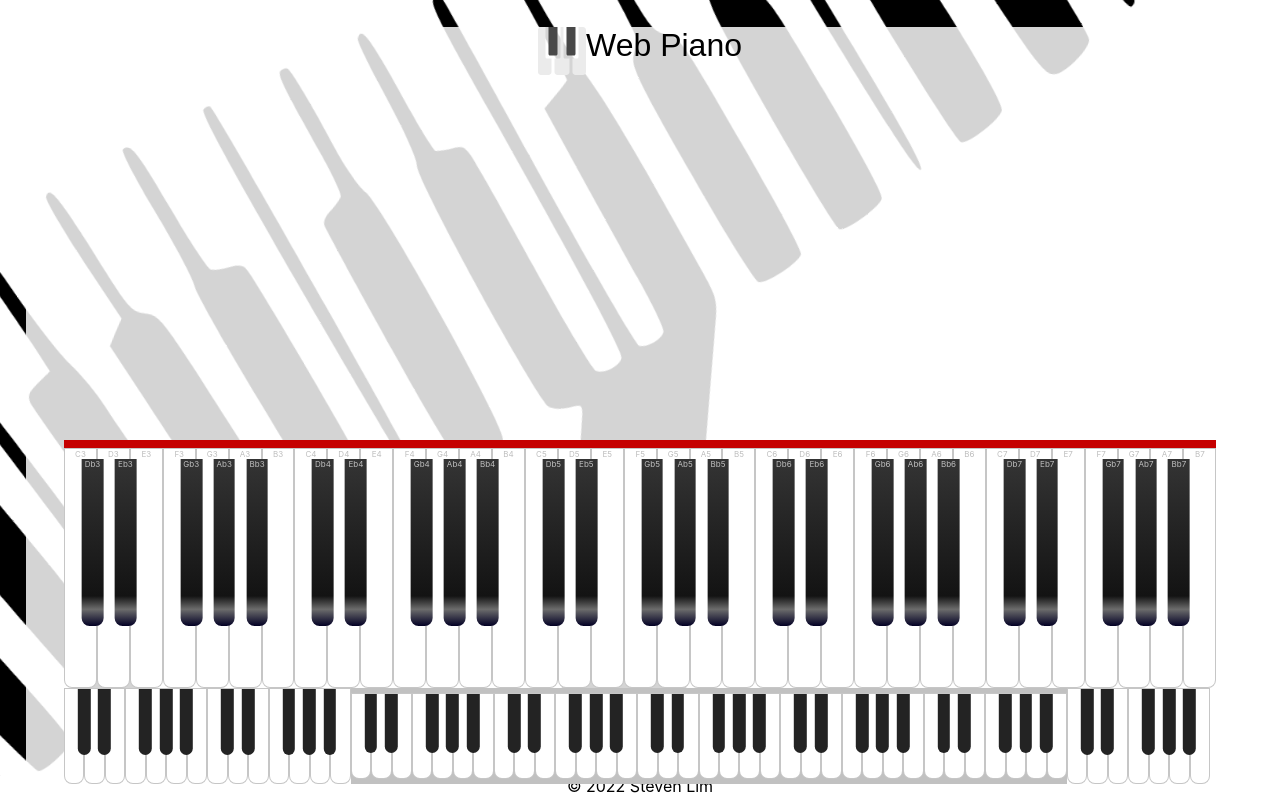
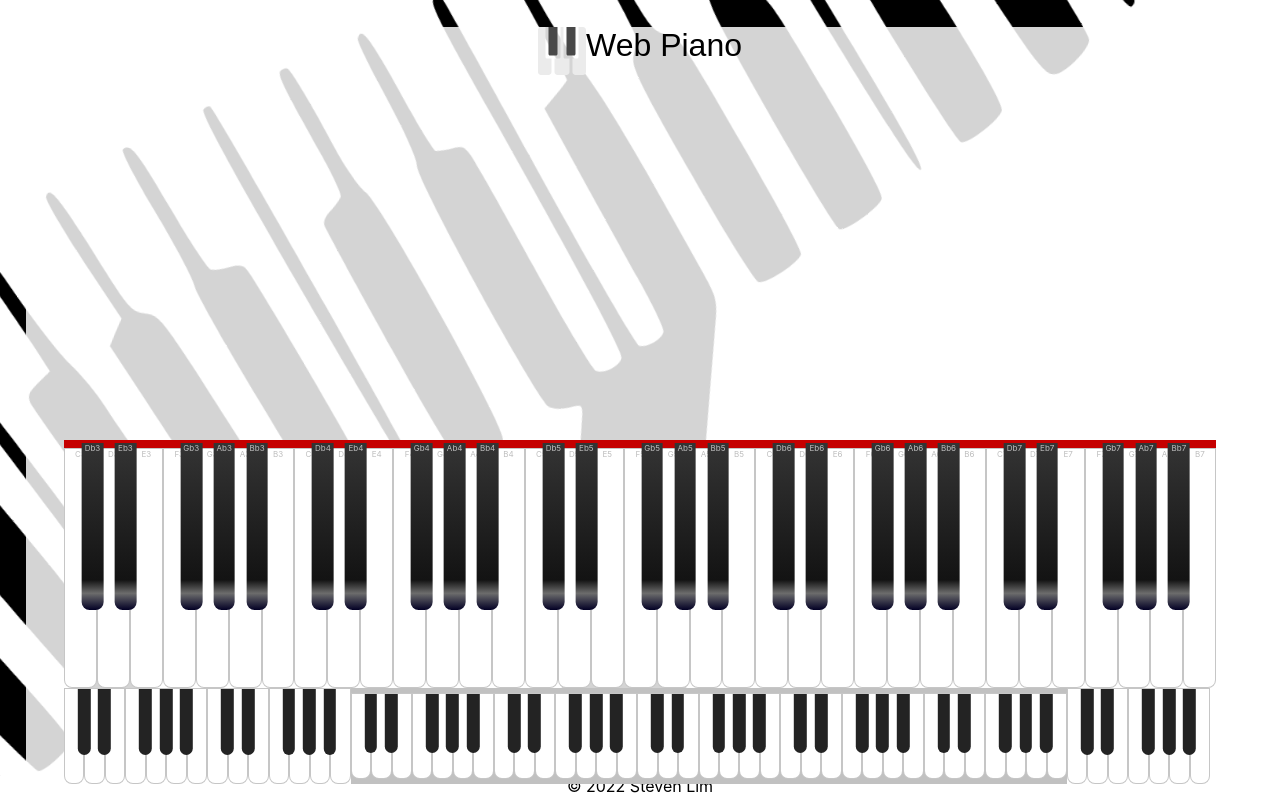
Before and after one commit to StevenLimCA/Ear-trainer, a React (Create React App) app: page / in a window 1280 px wide. Built offline with nearby package versions, Linux system fonts and the light colour scheme; no server answers.

Commit message:
added key down animation for black keys

```diff
--- a/src/components/Octave/Octave.scss
+++ b/src/components/Octave/Octave.scss
@@ -1,6 +1,12 @@
 @use '../../styles/partials/mixins'as *;
 
 .octave {
+    -moz-user-select: -moz-none;
+    -khtml-user-select: none;
+    -webkit-user-select: none;
+    -o-user-select: none;
+    user-select: none;
+
     &__name {
         display: flex;
     }
@@ -22,9 +28,7 @@
         -o-user-select: none;
         user-select: none;
 
-        // &--active {
-        //     background-color: rgb(230, 230, 230);
-        // }
+
 
         @include tablet {
             // width: 15vw;
@@ -46,23 +50,24 @@
         height: 70%;
         border-radius: 0 0 0.5rem 0.5rem;
         width: 5vw;
-        transform: translate(3.2vw, -2vw);
+        transform: translate(3.2vw, -5vw);
         z-index: 105;
         -moz-user-select: -moz-none;
         -khtml-user-select: none;
         -webkit-user-select: none;
         -o-user-select: none;
         user-select: none;
+        transition: all 1s ease-in-out;
 
         @include tablet {
             width: 3.6vw;
-            transform: translate(4.1vw, -1vh);
+            transform: translate(4.1vw, -2.1vh);
 
         }
 
         @include desktop {
             width: 1.7vw;
-            transform: translateX(1.3vw);
+            transform: translate(1.3vw, -2vh);
 
 
         }
@@ -113,6 +118,17 @@
 .Bb7 {
     &--active {
         background-color: rgb(59, 59, 59);
+        transform: translate(3.2vw, -3.5vw);
+
+        @include tablet {
+            transform: translate(4.1vw, -1.2vh);
+        }
+
+        @include desktop {
+
+            transform: translate(1.3vw, -1.1vh);
+        }
+
     }
 
 }
```
